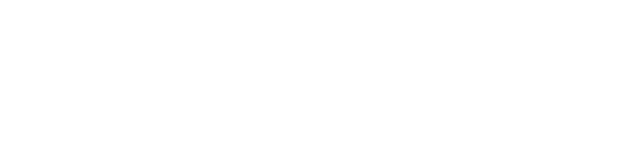
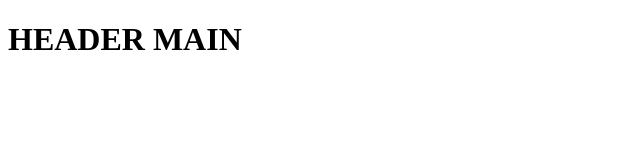
Before and after one commit to Nick-makhony/Mykola_Makhonin, a plain HTML site: page Student_Makhonin/index.html in a window 1280 px wide. Shown: the whole page, without its empty margins (0-640 px from the left). Drawn offline with Linux system fonts and the light colour scheme.

Commit message:
2nd paralel

```diff
--- a/Student_Makhonin/index.html
+++ b/Student_Makhonin/index.html
@@ -7,6 +7,6 @@
     <title>Document</title>
 </head>
 <body>
-
+    <h1>HEADER MAIN</h1>
 </body>
 </html>
```
